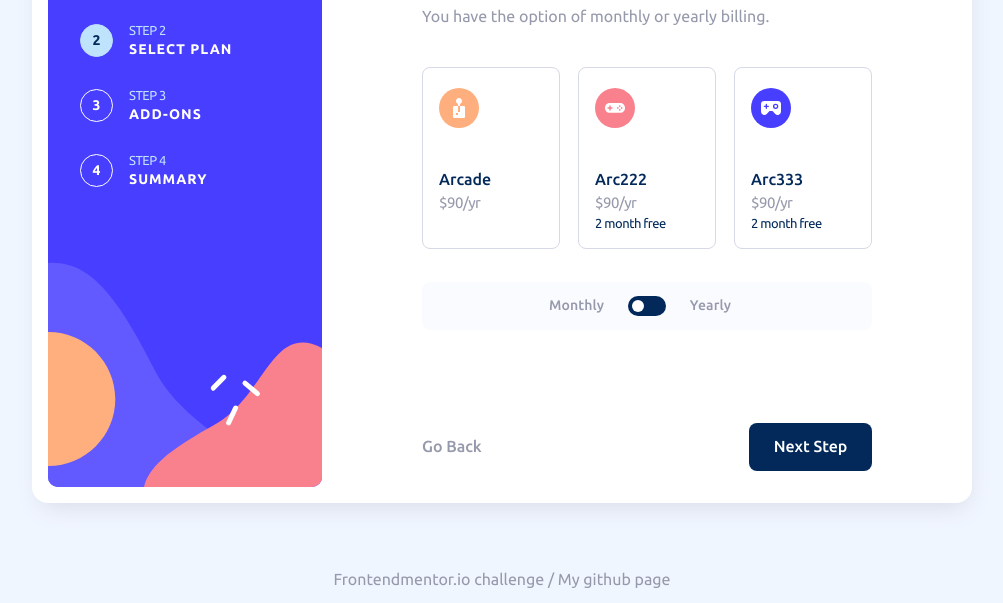
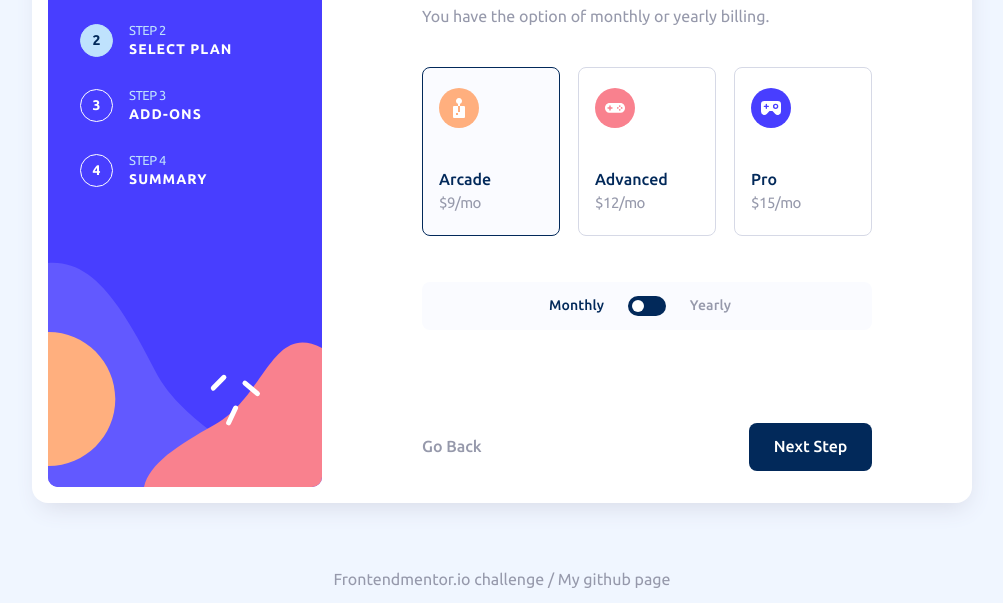
Before and after one commit to khoncharov/fm-multi-step-form, a website built with webpack: page src/index.html in a window 1280 px wide. Both pictures are taken after a click on the button "Next Step". Shown: the part 197-800 px from the top of the page, without its empty margins (138-1141 px from the left). Built offline with nearby package versions, Linux system fonts and the light colour scheme.

Commit message:
feat: add step 2 logic

```diff
--- a/src/app/const.ts
+++ b/src/app/const.ts
@@ -7,3 +7,6 @@ export const BTN_LABEL_CONFIRM = 'Confirm';
 export const BTN_LABEL_NEXT = 'Next Step';
 
 export const FORM_STEPS_NUMBER = 5;
+
+export const DEFAULT_PLAN_INDEX = 0;
+export const DEFAULT_ADDONS: number[] = [0, 1];
--- a/src/app/data/plan-data.ts
+++ b/src/app/data/plan-data.ts
@@ -1,3 +1,4 @@
+import { DEFAULT_ADDONS, DEFAULT_PLAN_INDEX } from '../const';
 import { ADDON, MEMBERSHIP } from './plan-info';
 import {
   TAdditionalService,
@@ -11,11 +12,15 @@ import { UserWithValidation } from './user';
 export class PlanData implements TPlanData {
   user: TUserWithValidation = new UserWithValidation();
 
-  plan: TMembershipPlan = MEMBERSHIP[0];
+  plan: TMembershipPlan = MEMBERSHIP[DEFAULT_PLAN_INDEX];
 
   paymentPeriod: TPaymentPeriod = 'month';
 
-  addons: TAdditionalService[] = [ADDON[0], ADDON[1]];
+  addons: TAdditionalService[] = [];
+
+  constructor() {
+    DEFAULT_ADDONS.forEach((index) => this.addons.push(ADDON[index]));
+  }
 
   getTotal(): number {
     let sum = 0;
--- a/src/app/data/plan-info.ts
+++ b/src/app/data/plan-info.ts
@@ -4,6 +4,7 @@
   {
     name: 'Arcade',
     description: '2 months free',
+    icon: 'icon-arcade',
     costPerMonth: 9,
     costPerYear: 90,
     currency: 'USD',
@@ -11,6 +12,7 @@
   {
     name: 'Advanced',
     description: '2 months free',
+    icon: 'icon-advanced',
     costPerMonth: 12,
     costPerYear: 120,
     currency: 'USD',
@@ -18,6 +20,7 @@
   {
     name: 'Pro',
     description: '2 months free',
+    icon: 'icon-pro',
     costPerMonth: 15,
     costPerYear: 150,
     currency: 'USD',
--- a/src/app/data/types.ts
+++ b/src/app/data/types.ts
@@ -21,6 +21,7 @@ export type TCurrency = 'USD' | 'EUR';
 export interface TMembershipPlan {
   name: string;
   description: string;
+  icon: string;
   costPerMonth: number;
   costPerYear: number;
   currency: TCurrency;
--- a/src/app/types.ts
+++ b/src/app/types.ts
@@ -5,5 +5,3 @@ export enum FormStep {
   STEP4,
   STEP5,
 }
-
-export const x = 1;
--- a/src/app/view/plan-select.ts
+++ b/src/app/view/plan-select.ts
@@ -1,5 +1,76 @@
+/* eslint-disable operator-linebreak */
+/* eslint-disable no-param-reassign */
+import { DEFAULT_PLAN_INDEX } from '../const';
+import { MEMBERSHIP } from '../data/plan-info';
 import { TPlanData } from '../data/types';
 
 export class PlanSelect {
-  constructor(data: TPlanData) {}
+  private planRadioButtons = document.querySelectorAll(
+    '.plan-selector__radio-btn',
+  ) as NodeListOf<HTMLInputElement>;
+
+  private planLabels = document.querySelectorAll(
+    '.plan-selector__item',
+  ) as NodeListOf<HTMLLabelElement>;
+
+  private termMonthly = document.querySelector('#term-toggle-1') as HTMLInputElement;
+
+  private termYearly = document.querySelector('#term-toggle-2') as HTMLInputElement;
+
+  constructor(data: TPlanData) {
+    this.planRadioButtons.forEach((btn) => {
+      btn.addEventListener('change', () => {
+        this.planRadioButtons.forEach((item, index) => {
+          if (item.checked) {
+            data.plan = MEMBERSHIP[index];
+          }
+        });
+      });
+    });
+
+    this.termMonthly.addEventListener('change', () => {
+      data.paymentPeriod = 'month';
+      this.updatePlanCards(data);
+    });
+
+    this.termYearly.addEventListener('change', () => {
+      data.paymentPeriod = 'year';
+      this.updatePlanCards(data);
+    });
+
+    this.init(data);
+  }
+
+  init(data: TPlanData): void {
+    this.planRadioButtons.item(DEFAULT_PLAN_INDEX).checked = true;
+
+    if (data.paymentPeriod === 'month') {
+      this.termMonthly.click();
+    } else {
+      this.termYearly.click();
+    }
+  }
+
+  updatePlanCards(data: TPlanData): void {
+    this.planLabels.forEach((elem, index) => {
+      const fn = new Intl.NumberFormat(undefined, {
+        style: 'currency',
+        currency: data.plan.currency,
+        maximumFractionDigits: 0,
+      });
+
+      const planPrice =
+        data.paymentPeriod === 'year'
+          ? `${fn.format(MEMBERSHIP[index].costPerYear)}/yr`
+          : `${fn.format(MEMBERSHIP[index].costPerMonth)}/mo`;
+
+      const description = data.paymentPeriod === 'year' ? MEMBERSHIP[index].description : '';
+
+      elem.innerHTML = `
+        <span class="plan-selector__item-${MEMBERSHIP[index].icon}"></span>
+        <span class="plan-selector__item-caption">${MEMBERSHIP[index].name}</span>
+        <span class="plan-selector__item-price">${planPrice}</span>
+        <span class="plan-selector__item-info">${description}</span>`;
+    });
+  }
 }
--- a/src/index.html
+++ b/src/index.html
@@ -95,24 +95,9 @@
               <input class="plan-selector__radio-btn" type="radio" name="plan-type" id="plan-1" />
               <input class="plan-selector__radio-btn" type="radio" name="plan-type" id="plan-2" />
               <input class="plan-selector__radio-btn" type="radio" name="plan-type" id="plan-3" />
-              <label class="plan-selector__item" for="plan-1" id="plan-1-label">
-                <span class="plan-selector__item-icon-arcade"></span>
-                <span class="plan-selector__item-caption">Arcade</span>
-                <span class="plan-selector__item-price">$90/yr</span>
-                <span class="plan-selector__item-info"></span>
-              </label>
-              <label class="plan-selector__item" for="plan-2" id="plan-2-label">
-                <span class="plan-selector__item-icon-advanced"></span>
-                <span class="plan-selector__item-caption">Arc222</span>
-                <span class="plan-selector__item-price">$90/yr</span>
-                <span class="plan-selector__item-info">2 month free</span>
-              </label>
-              <label class="plan-selector__item" for="plan-3" id="plan-3-label">
-                <span class="plan-selector__item-icon-pro"></span>
-                <span class="plan-selector__item-caption">Arc333</span>
-                <span class="plan-selector__item-price">$90/yr</span>
-                <span class="plan-selector__item-info">2 month free</span>
-              </label>
+              <label class="plan-selector__item" for="plan-1" id="plan-1-label"></label>
+              <label class="plan-selector__item" for="plan-2" id="plan-2-label"></label>
+              <label class="plan-selector__item" for="plan-3" id="plan-3-label"></label>
             </fieldset>
             <fieldset
               class="term"
--- a/src/styles/components/_step2.scss
+++ b/src/styles/components/_step2.scss
@@ -9,6 +9,7 @@
     display: grid;
     grid-template-columns: 1fr 1fr 1fr;
     column-gap: 1.8rem;
+    min-height: 18.2rem;
   }
 
   &__item {
```
